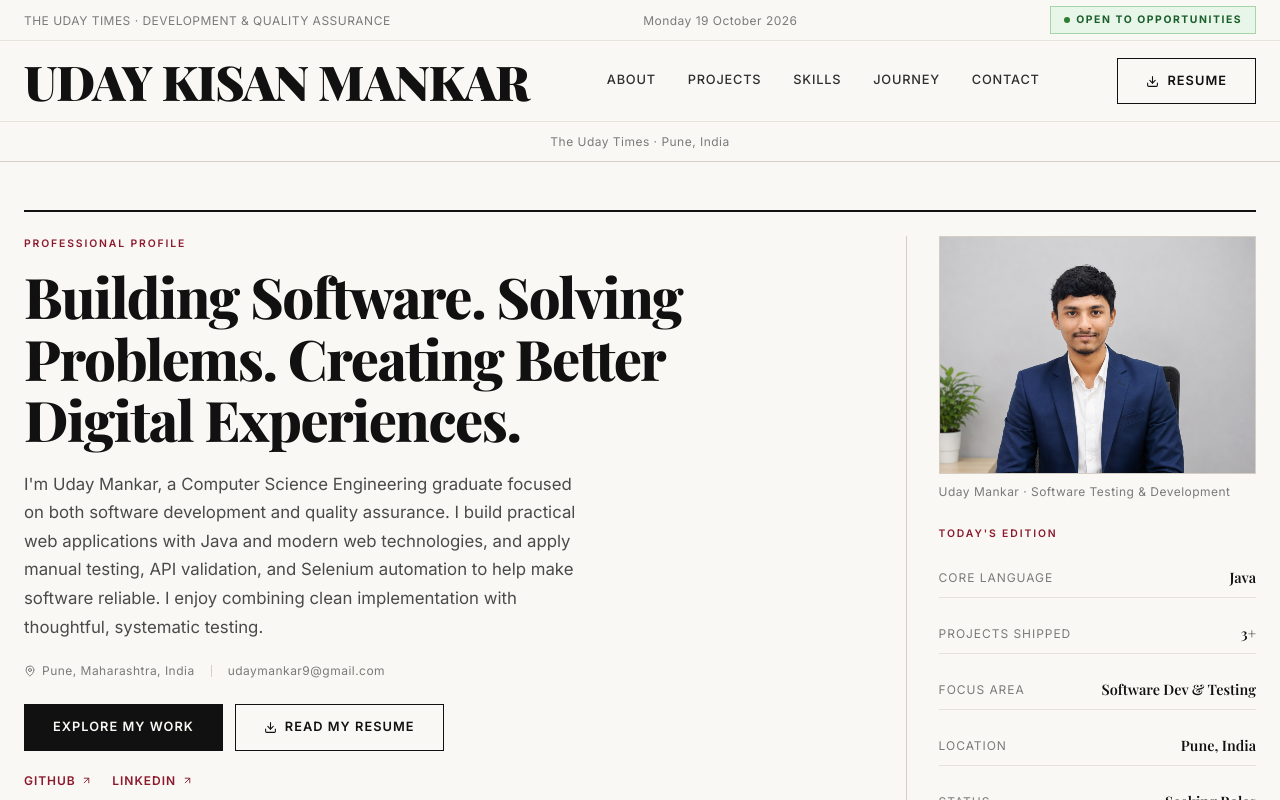
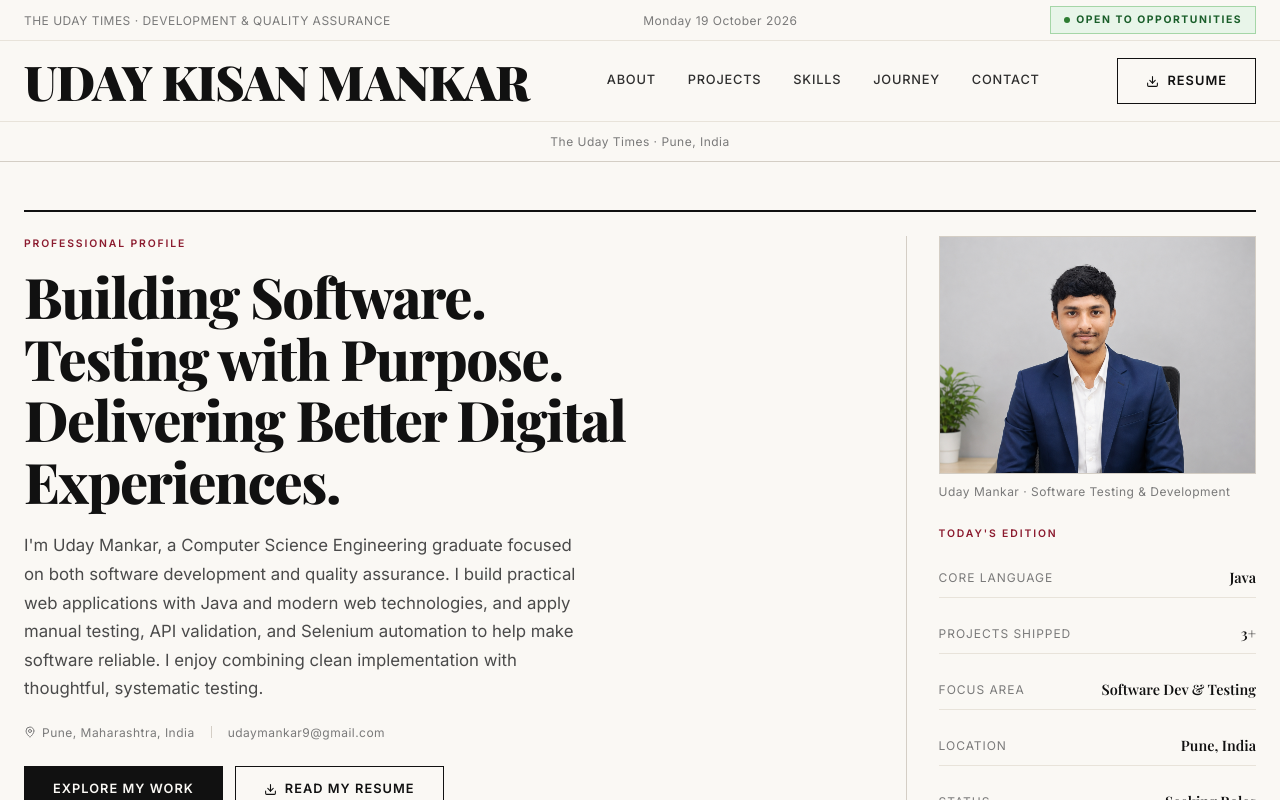
Before and after one commit to udaymankar/Portfolio-Website, a Next.js app: page / in a window 1280 px wide. Shown: the top 800 px of the page. Built offline with nearby package versions, Linux system fonts and the light colour scheme; a web font is replaced by a local one.

Commit message:
Emphasize development and testing in hero headline

```diff
--- a/app/page.tsx
+++ b/app/page.tsx
@@ -467,8 +467,11 @@ export default function Home() {
                   maxWidth: "700px",
                 }}
               >
-                Building Software. Solving Problems. Creating Better Digital
-                Experiences.
+                Building Software.
+                <br />
+                Testing with Purpose.
+                <br />
+                Delivering Better Digital Experiences.
               </motion.h2>
 
               <motion.div
```
